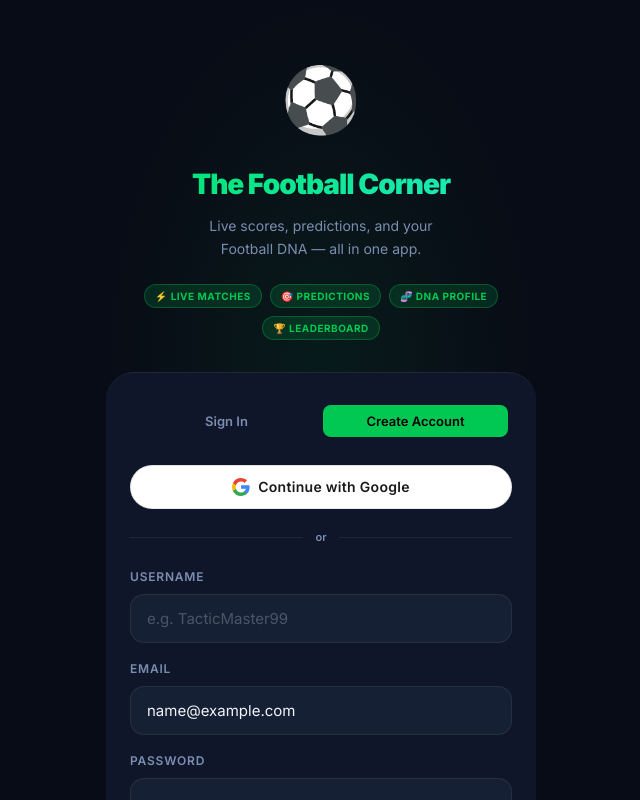
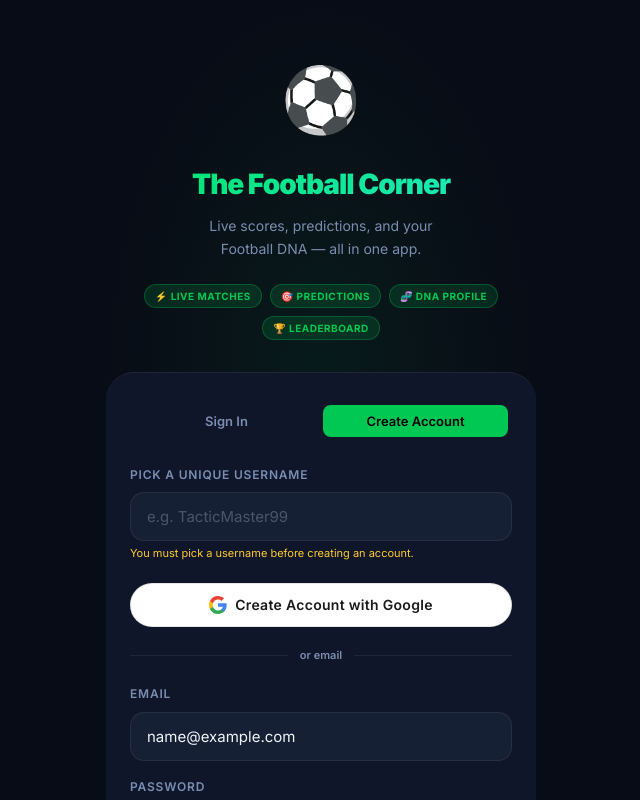
Before and after one commit to manthanyewale23-svg/The-Football-Corner, a React (Vite) app: page /auth in a window 1280 px wide. Both pictures are taken after typing "name@example.com", "Sample123" into the empty fields and a click on the button "Create Account". Shown: the top 800 px of the page, without its empty margins (319-959 px from the left). Built offline with nearby package versions, Linux system fonts and the light colour scheme; no server answers.

Commit message:
feat: enforce unique usernames during signup

```diff
--- a/src/contexts/AuthContext.jsx
+++ b/src/contexts/AuthContext.jsx
@@ -7,7 +7,7 @@ import {
   onAuthStateChanged,
   updateProfile,
 } from 'firebase/auth';
-import { doc, setDoc, getDoc, serverTimestamp } from 'firebase/firestore';
+import { doc, setDoc, getDoc, collection, query, where, getDocs, serverTimestamp } from 'firebase/firestore';
 import { auth, db, googleProvider } from '../services/firebase.js';
 
 const AuthContext = createContext(null);
@@ -32,6 +32,15 @@ export function AuthProvider({ children }) {
     return unsubscribe;
   }, []);
 
+  async function checkUsernameUnique(testUsername) {
+    if (!testUsername) return false;
+    // Query users collection to see if this username exists (case-sensitive exact match)
+    // For a stricter app, you might maintain a separate lowercase 'usernames' collection
+    const q = query(collection(db, 'users'), where('username', '==', testUsername));
+    const snap = await getDocs(q);
+    return snap.empty; // true if unique, false if already taken
+  }
+
   async function loadUserData(uid) {
     try {
       const docRef = doc(db, 'users', uid);
@@ -40,7 +49,6 @@ export function AuthProvider({ children }) {
         setUserData(docSnap.data());
       }
     } catch {
-      // Use demo mode if Firebase isn't configured
       setUserData(getDemoUserData());
     }
   }
@@ -49,9 +57,19 @@ export function AuthProvider({ children }) {
     const docRef = doc(db, 'users', firebaseUser.uid);
     const docSnap = await getDoc(docRef);
     if (!docSnap.exists()) {
+
+      let finalUsername = extra.username;
+
+      // If we somehow get here without a username (e.g. Google login with no extra data),
+      // generate a random unique one so it doesn't default to "Football Fan" for everyone
+      if (!finalUsername) {
+        const base = (firebaseUser.displayName || 'User').replace(/\s+/g, '');
+        finalUsername = `${base}${Math.floor(Math.random() * 90000) + 10000}`;
+      }
+
       const newUser = {
         uid: firebaseUser.uid,
-        username: extra.username || firebaseUser.displayName || 'Football Fan',
+        username: finalUsername,
         email: firebaseUser.email,
         photoURL: firebaseUser.photoURL || '',
         iqScore: 100,
@@ -65,17 +83,18 @@ export function AuthProvider({ children }) {
     }
   }
 
-  async function loginWithGoogle() {
+  async function loginWithGoogle(desiredUsername = null) {
     try {
       setError(null);
       const result = await signInWithPopup(auth, googleProvider);
-      await createUserDocument(result.user);
+
+      // Only create the doc if it's a new user, and pass along the desiredUsername
+      await createUserDocument(result.user, { username: desiredUsername });
     } catch (e) {
       setError(e.message);
       throw e;
     }
   }
-
 
   async function loginWithEmail(email, password) {
     try {
@@ -90,6 +109,14 @@ export function AuthProvider({ children }) {
   async function signupWithEmail(email, password, username) {
     try {
       setError(null);
+
+      // 1. Strictly enforce uniqueness before doing anything
+      const isUnique = await checkUsernameUnique(username);
+      if (!isUnique) {
+        throw new Error("Username is already taken. Please choose another one.");
+      }
+
+      // 2. Create the account
       const result = await createUserWithEmailAndPassword(auth, email, password);
       await updateProfile(result.user, { displayName: username });
       await createUserDocument(result.user, { username });
--- a/src/pages/AuthPage.jsx
+++ b/src/pages/AuthPage.jsx
@@ -18,7 +18,7 @@ export default function AuthPage() {
     try {
       await loginWithGoogle();
       navigate('/');
-    } catch(e) {
+    } catch (e) {
       setErr(e.message || 'Authentication failed. Make sure Firebase is configured.');
     } finally { setLoading(false); }
   }
@@ -31,7 +31,7 @@ export default function AuthPage() {
       if (mode === 'login') await loginWithEmail(email, password);
       else await signupWithEmail(email, password, username);
       navigate('/');
-    } catch(e) {
+    } catch (e) {
       setErr(e.message || 'Authentication failed.');
     } finally { setLoading(false); }
   }
@@ -65,28 +65,47 @@ export default function AuthPage() {
           <button className={`tab-btn${mode === 'signup' ? ' active' : ''}`} onClick={() => { setMode('signup'); setErr(''); }} id="tab-signup">Create Account</button>
         </div>
 
+        {mode === 'signup' && (
+          <div className="input-group" style={{ marginBottom: 20 }}>
+            <label className="input-label" htmlFor="input-username">Pick a Unique Username</label>
+            <input
+              id="input-username"
+              className="input"
+              type="text"
+              placeholder="e.g. TacticMaster99"
+              value={username}
+              onChange={e => setUsername(e.target.value)}
+              required
+            />
+            {mode === 'signup' && !username && (
+              <p className="text-xs text-muted" style={{ marginTop: 4, color: 'var(--yellow)' }}>
+                You must pick a username before creating an account.
+              </p>
+            )}
+          </div>
+        )}
+
         {/* OAuth Buttons */}
         <div className="flex flex-col gap-8" style={{ marginBottom: 20 }}>
-          <button className="btn btn-google btn-full" onClick={handleGoogle} id="btn-google-auth" disabled={loading}>
-            <svg width="18" height="18" viewBox="0 0 18 18"><path d="M17.64 9.2c0-.638-.057-1.252-.164-1.84H9v3.48h4.844c-.209 1.12-.843 2.072-1.796 2.716v2.258h2.908c1.702-1.567 2.684-3.874 2.684-6.614z" fill="#4285F4"/><path d="M9 18c2.43 0 4.467-.806 5.956-2.18l-2.908-2.259c-.806.54-1.837.86-3.048.86-2.344 0-4.328-1.584-5.036-3.711H.957v2.332A8.997 8.997 0 0 0 9 18z" fill="#34A853"/><path d="M3.964 10.71A5.41 5.41 0 0 1 3.682 9c0-.593.102-1.17.282-1.71V4.958H.957A8.996 8.996 0 0 0 0 9c0 1.452.348 2.827.957 4.042l3.007-2.332z" fill="#FBBC05"/><path d="M9 3.58c1.321 0 2.508.454 3.44 1.345l2.582-2.58C13.463.891 11.426 0 9 0A8.997 8.997 0 0 0 .957 4.958L3.964 7.29C4.672 5.163 6.656 3.58 9 3.58z" fill="#EA4335"/></svg>
-            Continue with Google
+          <button
+            className="btn btn-google btn-full"
+            onClick={handleGoogle}
+            id="btn-google-auth"
+            disabled={loading || (mode === 'signup' && username.trim().length < 3)}
+          >
+            <svg width="18" height="18" viewBox="0 0 18 18"><path d="M17.64 9.2c0-.638-.057-1.252-.164-1.84H9v3.48h4.844c-.209 1.12-.843 2.072-1.796 2.716v2.258h2.908c1.702-1.567 2.684-3.874 2.684-6.614z" fill="#4285F4" /><path d="M9 18c2.43 0 4.467-.806 5.956-2.18l-2.908-2.259c-.806.54-1.837.86-3.048.86-2.344 0-4.328-1.584-5.036-3.711H.957v2.332A8.997 8.997 0 0 0 9 18z" fill="#34A853" /><path d="M3.964 10.71A5.41 5.41 0 0 1 3.682 9c0-.593.102-1.17.282-1.71V4.958H.957A8.996 8.996 0 0 0 0 9c0 1.452.348 2.827.957 4.042l3.007-2.332z" fill="#FBBC05" /><path d="M9 3.58c1.321 0 2.508.454 3.44 1.345l2.582-2.58C13.463.891 11.426 0 9 0A8.997 8.997 0 0 0 .957 4.958L3.964 7.29C4.672 5.163 6.656 3.58 9 3.58z" fill="#EA4335" /></svg>
+            {mode === 'signup' ? 'Create Account with Google' : 'Sign In with Google'}
           </button>
         </div>
 
         <div className="flex items-center gap-12" style={{ marginBottom: 20 }}>
           <div className="divider" style={{ flex: 1, margin: 0 }} />
-          <span className="text-muted text-xs" style={{ fontWeight: 600 }}>or</span>
+          <span className="text-muted text-xs" style={{ fontWeight: 600 }}>or email</span>
           <div className="divider" style={{ flex: 1, margin: 0 }} />
         </div>
 
         {/* Email form */}
         <form onSubmit={handleEmailAuth}>
-          {mode === 'signup' && (
-            <div className="input-group">
-              <label className="input-label" htmlFor="input-username">Username</label>
-              <input id="input-username" className="input" type="text" placeholder="e.g. TacticMaster99" value={username} onChange={e => setUsername(e.target.value)} required />
-            </div>
-          )}
           <div className="input-group">
             <label className="input-label" htmlFor="input-email">Email</label>
             <input id="input-email" className="input" type="email" placeholder="your@email.com" value={email} onChange={e => setEmail(e.target.value)} required />
@@ -102,8 +121,14 @@ export default function AuthPage() {
             </div>
           )}
 
-          <button type="submit" className="btn btn-primary btn-full" id="btn-email-auth" disabled={loading} style={{ marginBottom: 14 }}>
-            {loading ? '...' : mode === 'login' ? 'Sign In' : 'Create Account'}
+          <button
+            type="submit"
+            className="btn btn-primary btn-full"
+            id="btn-email-auth"
+            disabled={loading || (mode === 'signup' && username.trim().length < 3)}
+            style={{ marginBottom: 14 }}
+          >
+            {loading ? '...' : mode === 'login' ? 'Sign In with Email' : 'Create Account with Email'}
           </button>
         </form>
 
```
